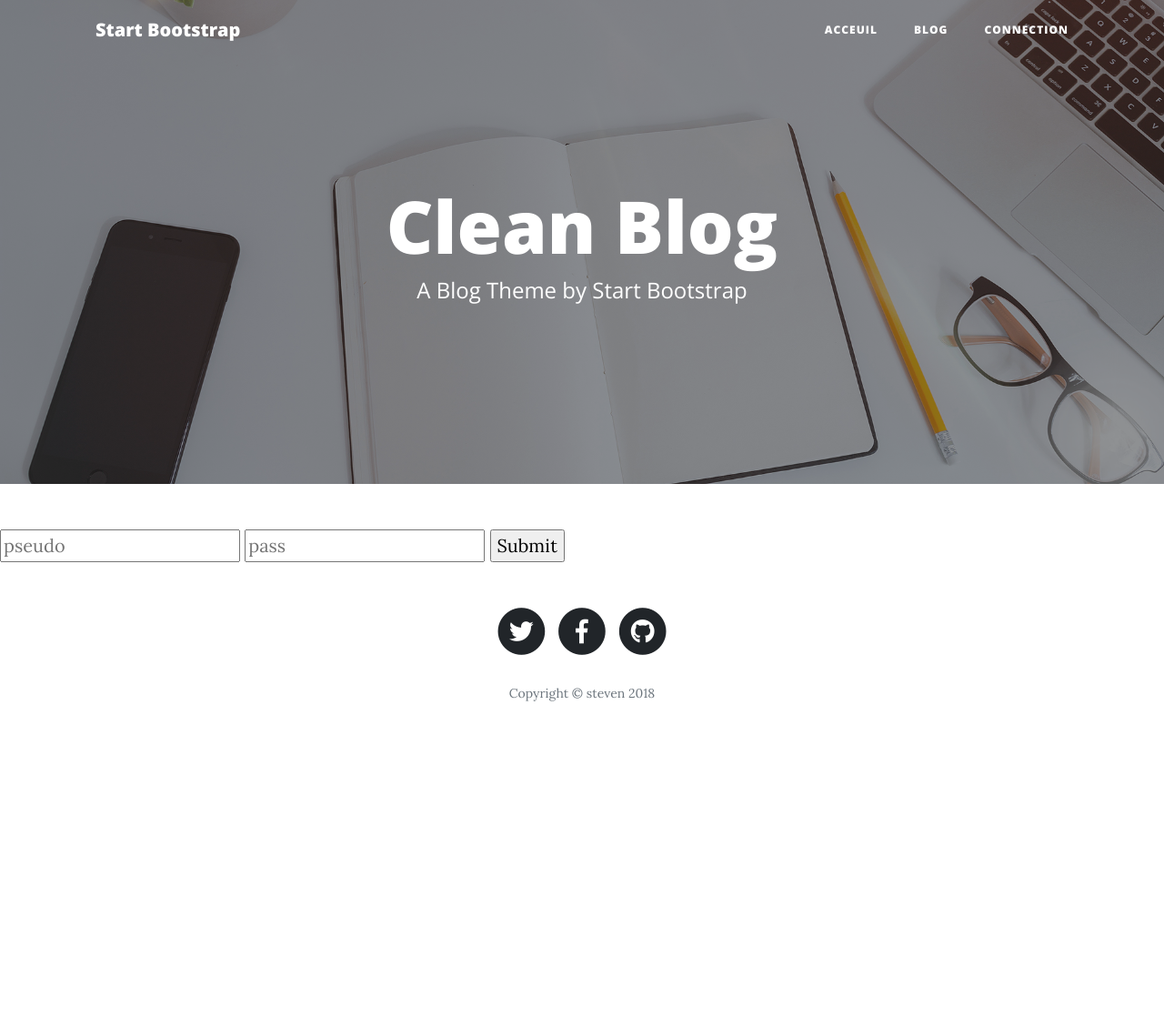
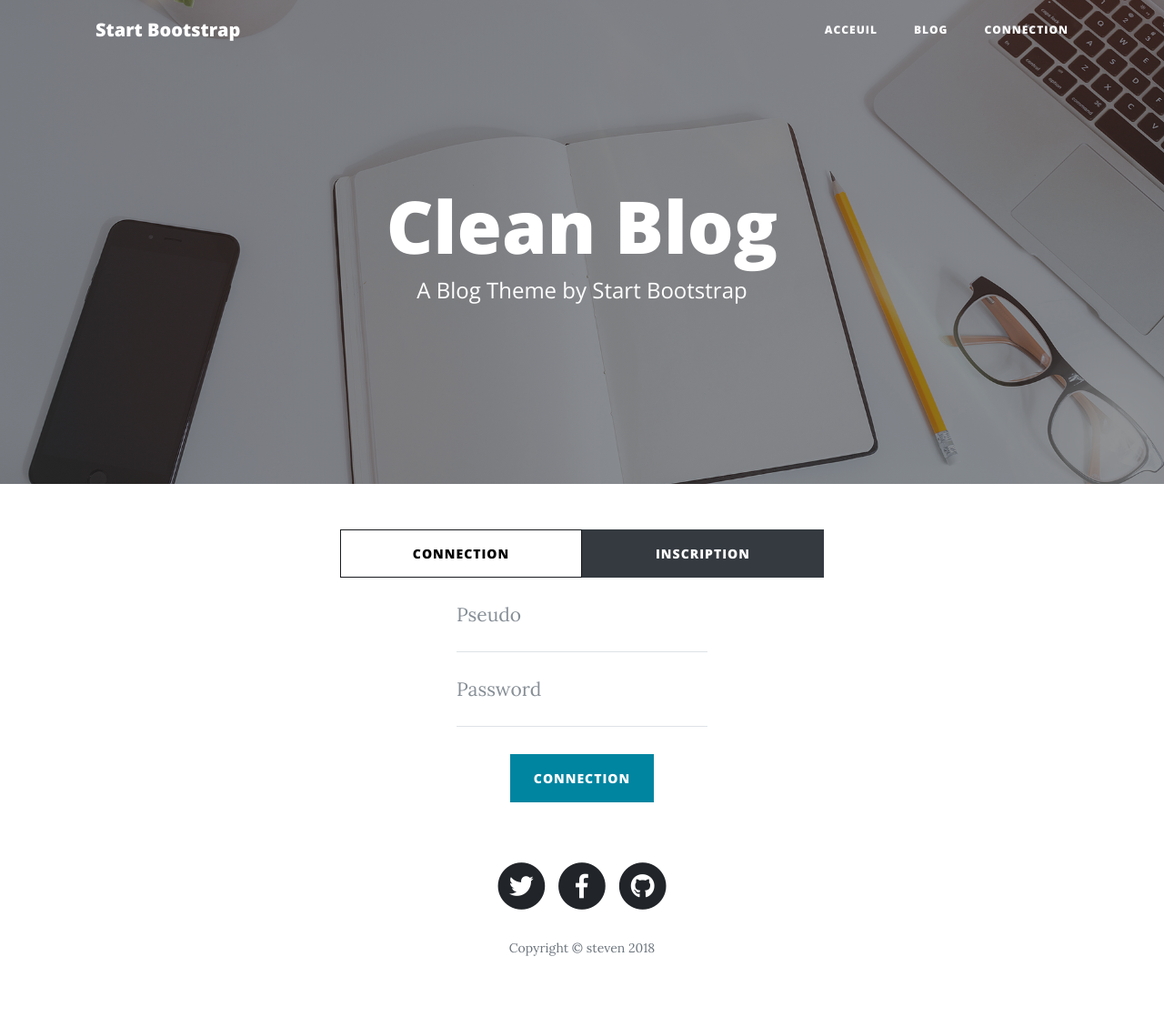
Before and after one commit to dictateurfou/projet5, a PHP site: page /index.php?account&action=connection in a window 1280 px wide. Shown: the whole page at 91% size. Before the commit the page ends 771 px from the top, so only its background shows below. Run offline with PHP 8.4, Linux system fonts and the light colour scheme; some libraries are stand-ins or nearby versions.

Commit message:
connect and register template

```diff
--- a/View/account/Connection.twig
+++ b/View/account/Connection.twig
@@ -1,6 +1,55 @@
+<div id="connectAndRegister" class="text-center">
+	<button type="button" class="btn btn-dark col-md-5 active" id="connection-switch">Connection</button>
+	<button type="button" class="btn btn-dark col-md-5" id="register-switch">Inscription</button>
+	<form action="?account&action=connection" method="POST" name="addPost" id="connect-form">
+        <div class="control-group row justify-content-md-center" >
+          <div class="form-group floating-label-form-group controls">
+            <label>Pseudo</label>
+            <input name="title" type="text" class="form-control" placeholder="Pseudo" id="pseudo" required data-validation-required-message="Entrez votre pseudo">
+            <p class="help-block text-danger"></p>
+          </div>
+        </div>
+        <div class="control-group row justify-content-md-center">
+          <div class="form-group floating-label-form-group controls">
+            <label>Contenu</label>
+            <input name="pass" type="password" class="form-control" placeholder="Password" id="password" required data-validation-required-message="Entrez votre mot de passe">
+            <p class="help-block text-danger"></p>
+          </div>
+        </div>
+        <br>
+        <div id="success"></div>
+        <div class="form-group row justify-content-md-center">
+          <button type="submit" class="btn btn-primary" id="sendMessageButton">Connection</button>
+        </div>
+      </form>
 
-<form>
-	<input type="text" placeholder="pseudo" />
-	<input type="password" placeholder="pass" />
-	<input type="submit" />
-</form>
+      <form style="display:none" action="?post&action=addPost" method="POST" name="addPost" id="register-form">
+        <div class="control-group row justify-content-md-center">
+          <div class="form-group floating-label-form-group controls">
+            <label>Titre</label>
+            <input name="title" type="text" class="form-control" placeholder="Titre" id="title" required data-validation-required-message="Please enter your name.">
+            <p class="help-block text-danger"></p>
+          </div>
+        </div>
+        <div class="control-group row justify-content-md-center">
+          <div class="form-group floating-label-form-group controls">
+            <label>Password</label>
+            <input name="pass" type="password" class="form-control" placeholder="Password" id="password" required data-validation-required-message="Entrez votre mot de passe">
+            <p class="help-block text-danger"></p>
+          </div>
+        </div>
+
+        <div class="control-group row justify-content-md-center">
+          <div class="form-group floating-label-form-group controls">
+            <label>Mail</label>
+            <input name="mail" type="mail" class="form-control" placeholder="Email" id="email" required data-validation-required-message="Entrez votre Email">
+            <p class="help-block text-danger"></p>
+          </div>
+        </div>
+        <br>
+        <div id="success"></div>
+        <div class="form-group">
+          <button type="submit" class="btn btn-primary" id="send">Valider</button>
+        </div>
+      </form>
+</div>
--- a/View/account/Inscription.twig
+++ b/View/account/Inscription.twig
@@ -1,4 +1,4 @@
-<form method="post">
+<form action="?account&action=inscription" method="post">
 	<input type="text" placeholder="pseudo" name="name"/>
 	<input type="email" placeholder="mail" name="mail"/>
 	<input type="password" placeholder="pass" name="pass"/>
--- a/View/post/view.twig
+++ b/View/post/view.twig
@@ -1,4 +1,4 @@
- <header class="masthead" style="background-image: url('assets/img/post-bg.jpg')">
+ <header class="masthead" style="background-image: url('/assets/img/{{article.getImage()}}')">
       <div class="overlay"></div>
       <div class="container">
         <div class="row">
--- a/assets/css/style.css
+++ b/assets/css/style.css
@@ -1,129 +1,24 @@
-/*for var_dump show correctly*/
 
-pre.xdebug-var-dump{
-	width:80%;
-	float:right;
-	right:1em;
+
+/*connection/register*/
+#connectAndRegister{
+	width:50%;
+	margin: 0 auto;
 }
 
-header{
-	width:85%;
-	position:absolute;
-	top:0em;
-	right:0em;
+#connection-switch{
+ margin-right:-3px;
 }
 
-nav#menu{
-	text-align:center;
-	font-size: 0;
+#connection-switch.active{
+	background-color:#fff;
+	color:#000;
+}
+#connection-switch:target{
+	border:none;
+	color:red;
 }
 
-nav#menu a{
-	padding: 0.5em;
-	background: red;
-	font-size:1rem;
+#register-switch{
+	margin-left:-3px;
 }
-
-
-#menu li{
-	display:inline-block;
-	margin:0em;
-	background-color:blue;
-	color:#fff;
-	font-size:1.5em;
-}
-
-/*left-bar*/
-
-#left-bar{
-	width:15%;
-	height:100%;
-	position:fixed;
-	top:0em;
-	background-color:red;
-	padding-top:1em;
-}
-
-#left-bar a{
-	display: block;
-}
-
-#circle-img{
-	padding: 1em;
-	width:8em;
-	height:8em;
-	margin:0 auto;
-	border:1px solid black;
-	border-radius:50%;
-}
-
-#left-bar #photo{
-	width:100%;
-}
-
-#name{
-	margin-top:1.5em;
-	text-align:center;
-	font-size:1.5em;
-}
-
-/*post-list*/
-
-#content{
-	width:85%;
-	float:right;
-	margin-top:2em;
-	right:0em;
-	color:#fff;
-}
-
-
-#post-list{
-	width:80%;
-	margin:0 auto;
-
-}
-
-#post-list h2{
-	font-size:4em;
-	text-align:center;
-}
-
-#post-list li{
-	overflow: hidden;
-	background-color:blue;
-}
-
-#post-list .img-post{
-	width:20%;
-	float:left;
-	left:0em;
-}
-
-#post-list .content-post{
-	width:70%;
-	float:left;
-	left:0em;
-}
-
-#post-list a{
-	color:#fff;
-}
-
-/**/
-
-
-#one-post{
-	width:80%;
-	margin:0 auto;
-	text-align:center;
-	background-color:green;
-}
-
-#one-post h2{
-	font-size:4em;
-}
-
-#one-post img{
-	width:25%;
-}
--- /dev/null
+++ b/assets/js/script.js
@@ -0,0 +1,11 @@
+$( document ).ready(function() {
+  	$("#register-switch").click(function() {
+  		$("#connect-form").hide();
+  		$("#register-form").show();
+	});
+
+	$("#connection-switch").click(function() {
+  		$("#register-form").hide();
+  		$("#connect-form").show();
+	});
+});
--- a/index.php
+++ b/index.php
@@ -43,6 +43,7 @@
 
 	    <!-- Custom styles for this template -->
 	    <link href="assets/css/clean-blog.min.css" rel="stylesheet">
+	    <link href="assets/css/style.css" rel="stylesheet">
 	</head>
 
 	<body>
@@ -147,5 +148,7 @@
 
 	    <!-- Custom scripts for this template -->
 	    <script src="assets/js/clean-blog.min.js"></script>
+	    <!-- My custom script -->
+	    <script src="assets/js/script.js" type="text/javascript"></script>
 	</body>
 </html>
```
